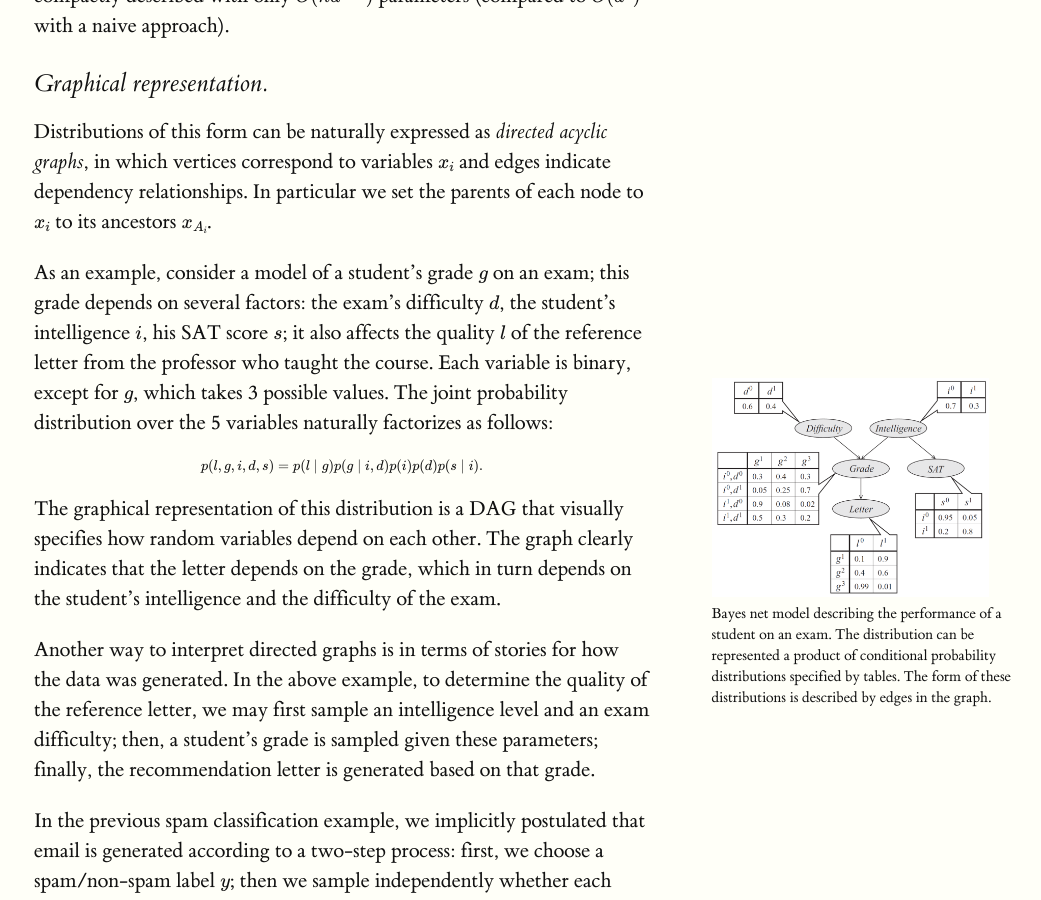
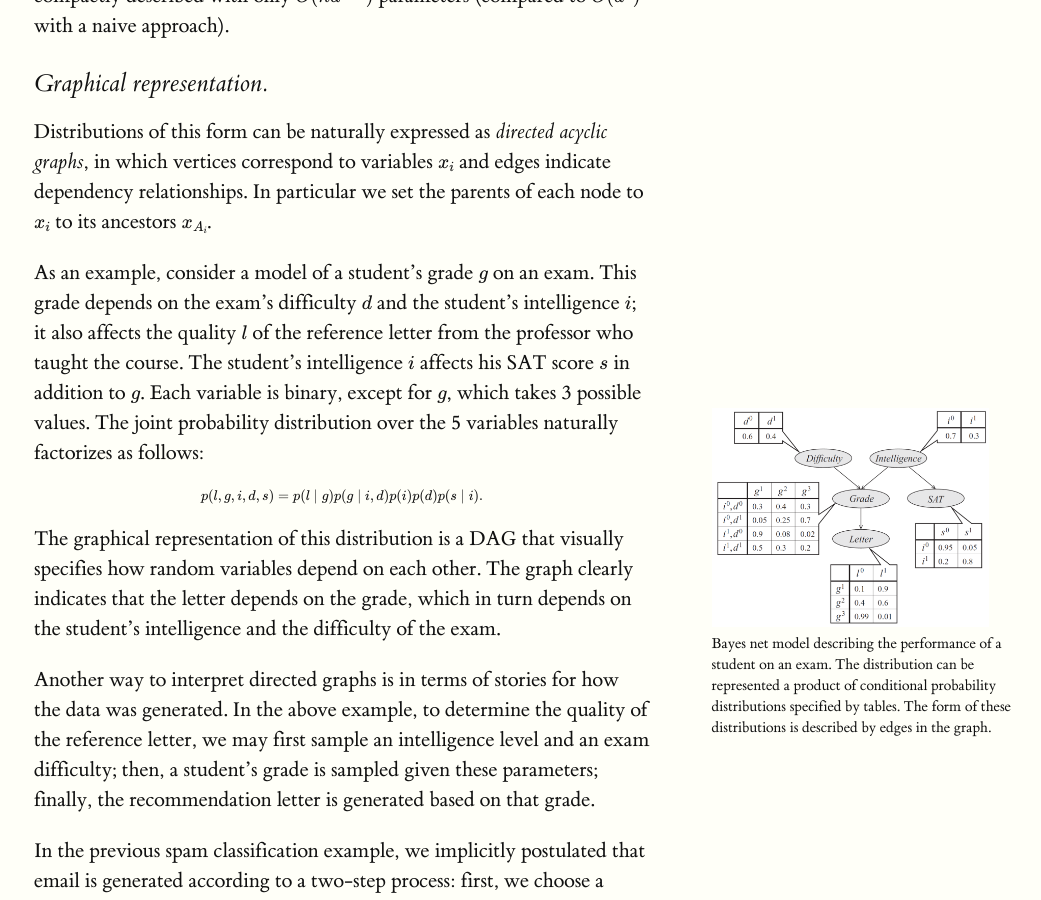
Before and after one commit to ermongroup/cs228-notes, a Jekyll site: the page built from representation/directed/index.md, in a window 1280 px wide and 900 px high, scrolled down 1699 px. Shown: the whole window, without its empty margins (126-1167 px from the left). Built offline with Jekyll 4.4.1, drawn with Linux system fonts in a browser that asks for light colours; formulas are drawn with MathJax 3.

Commit message:
Bayes net example correction: grade does not depend on SAT score
In the Bayes net model diagram and joint probability distribution, grade
depends only on difficulty and intelligence, not SAT score. Correct the
paragraph text to reflect this.

```diff
--- a/representation/directed/index.md
+++ b/representation/directed/index.md
@@ -38,7 +38,7 @@ When the variables are discrete (which will be often be the case in the problem
 
 Distributions of this form can be naturally expressed as *directed acyclic graphs*, in which vertices correspond to variables $$x_i$$ and edges indicate dependency relationships. In particular we set the parents of each node to $$x_i$$ to its ancestors $$x_{A_i}$$.
 
-As an example, consider a model of a student's grade $$g$$ on an exam; this grade depends on several factors: the exam's difficulty $$d$$, the student's intelligence $$i$$, his SAT score $$s$$; it also affects the quality $$l$$ of the reference letter from the professor who taught the course. Each variable is binary, except for $$g$$, which takes 3 possible values.{% include marginfigure.html id="nb1" url="assets/img/grade-model.png" description="Bayes net model describing the performance of a student on an exam. The distribution can be represented a product of conditional probability distributions specified by tables. The form of these distributions is described by edges in the graph." %} The joint probability distribution over the 5 variables naturally factorizes as follows:
+As an example, consider a model of a student's grade $$g$$ on an exam. This grade depends on the exam's difficulty $$d$$ and the student's intelligence $$i$$; it also affects the quality $$l$$ of the reference letter from the professor who taught the course. The student's intelligence $$i$$ affects his SAT score $$s$$ in addition to $$g$$. Each variable is binary, except for $$g$$, which takes 3 possible values.{% include marginfigure.html id="nb1" url="assets/img/grade-model.png" description="Bayes net model describing the performance of a student on an exam. The distribution can be represented a product of conditional probability distributions specified by tables. The form of these distributions is described by edges in the graph." %} The joint probability distribution over the 5 variables naturally factorizes as follows:
 
 $$ p(l, g, i, d, s) = p(l \mid g) p(g \mid i, d) p(i) p(d) p(s\mid i). $$
 
```
